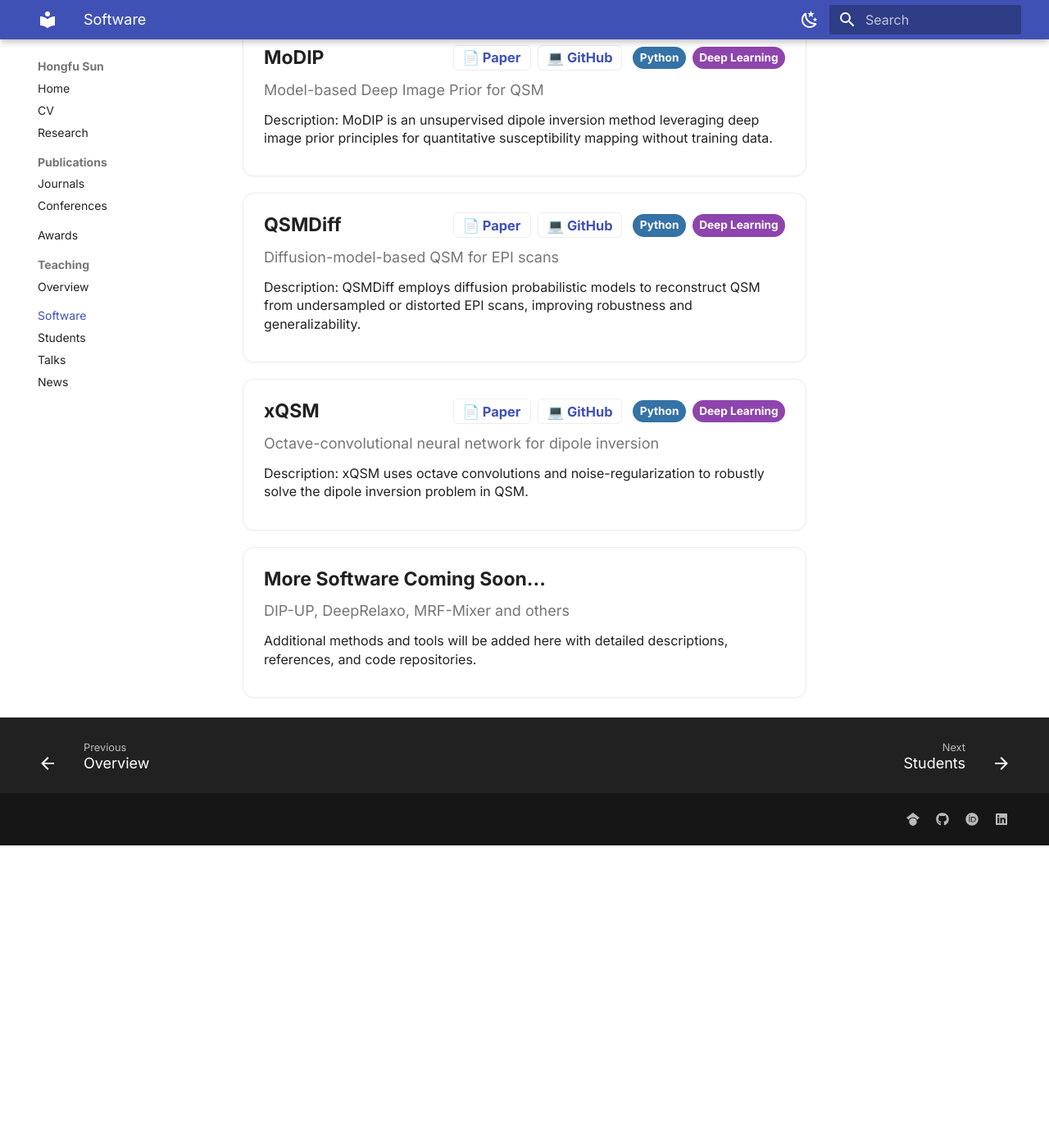
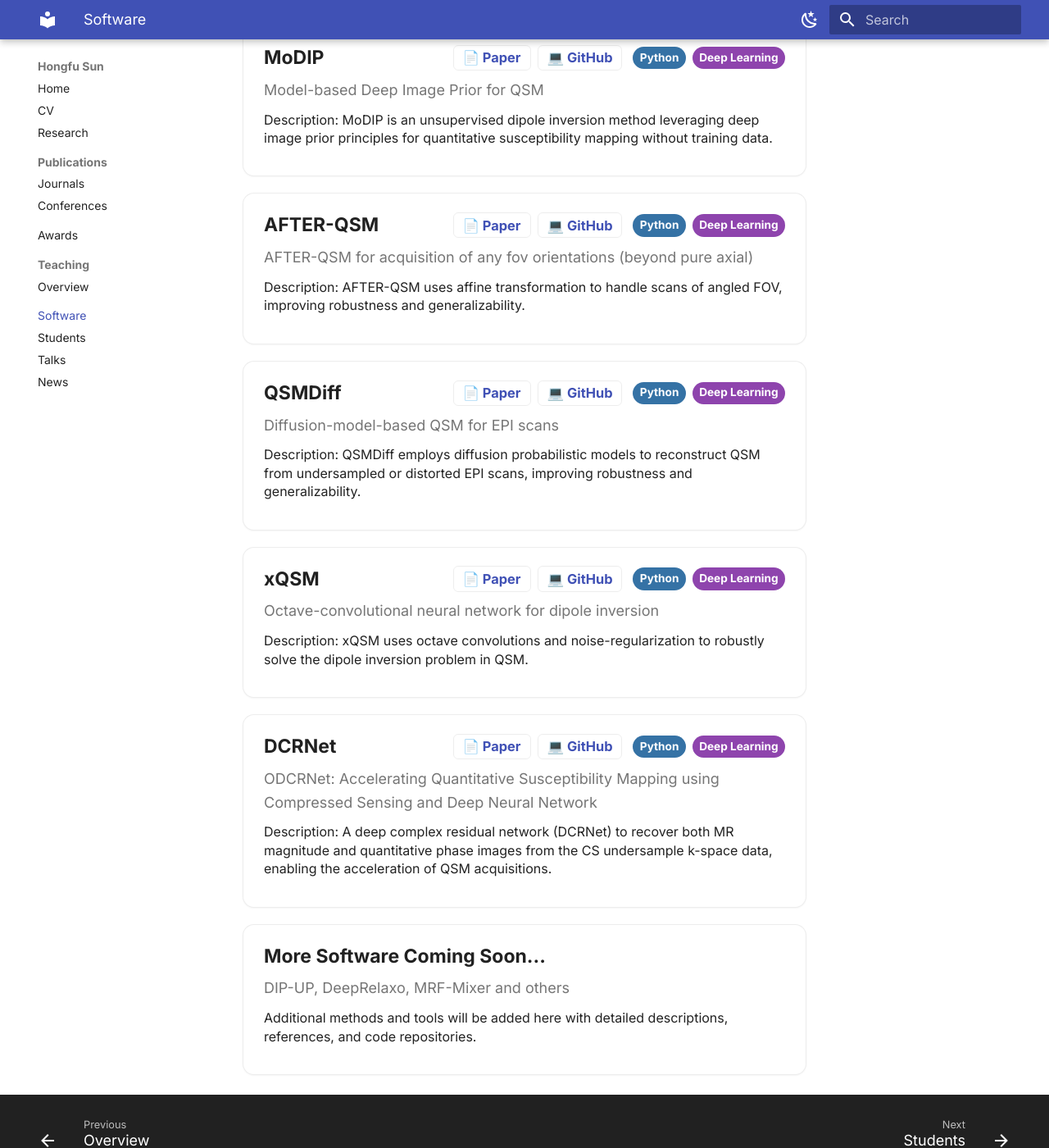
Before and after one commit to sunhongfu/sunhongfu.github.io, an MkDocs documentation site: the page built from docs/software.md, in a window 1280 px wide and 1400 px high, scrolled down 966 px. Shown: the whole window at 82% size. Built offline with MkDocs 1.6.1 and Material for MkDocs 9.7.7, drawn with Linux system fonts in a browser that asks for light colours; before the commit the page ends 1997 px from its top, so only the background shows below that.

Commit message:
update software

```diff
--- a/docs/software.md
+++ b/docs/software.md
@@ -7,7 +7,7 @@
       <div class="software-title">RESHARP</div>
       <div class="software-actions">
         <a class="software-btn action" href="https://doi.org/10.1002/mrm.24765" target="_blank" rel="noopener">📄 Paper</a>
-        <a class="software-btn action" href="#" target="_blank" rel="noopener">💻 GitHub</a>
+        <a class="software-btn action" href="https://github.com/sunhongfu/QSM/blob/master/background_field_removal/resharp.m" target="_blank" rel="noopener">💻 GitHub</a>
         <span class="software-tag matlab">MATLAB</span>
       </div>
     </div>
@@ -19,8 +19,8 @@
     <div class="software-header">
       <div class="software-title">POEM</div>
       <div class="software-actions">
-        <a class="software-btn action" href="#" target="_blank" rel="noopener">📄 Paper</a>
-        <a class="software-btn action" href="#" target="_blank" rel="noopener">💻 GitHub</a>
+        <a class="software-btn action" href="https://doi.org/10.1109/WACV61041.2025.00018" target="_blank" rel="noopener">📄 Paper</a>
+        <a class="software-btn action" href="https://github.com/sunhongfu/QSM/blob/master/coil_combination/poem.m" target="_blank" rel="noopener">💻 GitHub</a>
         <span class="software-tag matlab">MATLAB</span>
       </div>
     </div>
@@ -32,8 +32,8 @@
     <div class="software-header">
       <div class="software-title">iQSM</div>
       <div class="software-actions">
-        <a class="software-btn action" href="#" target="_blank" rel="noopener">📄 Paper</a>
-        <a class="software-btn action" href="#" target="_blank" rel="noopener">💻 GitHub</a>
+        <a class="software-btn action" href="https://doi.org/10.1016/j.neuroimage.2022.119410" target="_blank" rel="noopener">📄 Paper</a>
+        <a class="software-btn action" href="https://github.com/sunhongfu/deepMRI/tree/master/iQSM" target="_blank" rel="noopener">💻 GitHub</a>
         <span class="software-tag python">Python</span>
         <span class="software-tag dl">Deep Learning</span>
       </div>
@@ -46,8 +46,8 @@
     <div class="software-header">
       <div class="software-title">iQSM+</div>
       <div class="software-actions">
-        <a class="software-btn action" href="#" target="_blank" rel="noopener">📄 Paper</a>
-        <a class="software-btn action" href="#" target="_blank" rel="noopener">💻 GitHub</a>
+        <a class="software-btn action" href="https://doi.org/10.1016/j.media.2024.103160" target="_blank" rel="noopener">📄 Paper</a>
+        <a class="software-btn action" href="https://github.com/sunhongfu/deepMRI/tree/master/iQSM_Plus" target="_blank" rel="noopener">💻 GitHub</a>
         <span class="software-tag python">Python</span>
         <span class="software-tag dl">Deep Learning</span>
       </div>
@@ -60,14 +60,28 @@
     <div class="software-header">
       <div class="software-title">MoDIP</div>
       <div class="software-actions">
-        <a class="software-btn action" href="#" target="_blank" rel="noopener">📄 Paper</a>
-        <a class="software-btn action" href="#" target="_blank" rel="noopener">💻 GitHub</a>
+        <a class="software-btn action" href="https://doi.org/10.1016/j.neuroimage.2024.120583" target="_blank" rel="noopener">📄 Paper</a>
+        <a class="software-btn action" href="https://github.com/sunhongfu/deepMRI/tree/master/MoDIP" target="_blank" rel="noopener">💻 GitHub</a>
         <span class="software-tag python">Python</span>
         <span class="software-tag dl">Deep Learning</span>
       </div>
     </div>
     <div class="software-authors">Model-based Deep Image Prior for QSM</div>
     <div class="software-venue">Description: MoDIP is an unsupervised dipole inversion method leveraging deep image prior principles for quantitative susceptibility mapping without training data.</div>
+  </div>
+
+  <div class="software-card">
+    <div class="software-header">
+      <div class="software-title">AFTER-QSM</div>
+      <div class="software-actions">
+        <a class="software-btn action" href="https://doi.org/10.1016/j.neuroimage.2022.119842" target="_blank" rel="noopener">📄 Paper</a>
+        <a class="software-btn action" href="https://github.com/sunhongfu/deepMRI/tree/master/AFTER-QSM" target="_blank" rel="noopener">💻 GitHub</a>
+        <span class="software-tag python">Python</span>
+        <span class="software-tag dl">Deep Learning</span>
+      </div>
+    </div>
+    <div class="software-authors">AFTER-QSM for acquisition of any fov orientations (beyond pure axial) </div>
+    <div class="software-venue">Description: AFTER-QSM uses affine transformation to handle scans of angled FOV, improving robustness and generalizability.</div>
   </div>
 
   <div class="software-card">
@@ -88,14 +102,28 @@
     <div class="software-header">
       <div class="software-title">xQSM</div>
       <div class="software-actions">
-        <a class="software-btn action" href="#" target="_blank" rel="noopener">📄 Paper</a>
-        <a class="software-btn action" href="#" target="_blank" rel="noopener">💻 GitHub</a>
+        <a class="software-btn action" href="https://doi.org/10.1002/nbm.4461" target="_blank" rel="noopener">📄 Paper</a>
+        <a class="software-btn action" href="https://github.com/sunhongfu/deepMRI/tree/master/xQSM" target="_blank" rel="noopener">💻 GitHub</a>
         <span class="software-tag python">Python</span>
         <span class="software-tag dl">Deep Learning</span>
       </div>
     </div>
     <div class="software-authors">Octave-convolutional neural network for dipole inversion</div>
     <div class="software-venue">Description: xQSM uses octave convolutions and noise-regularization to robustly solve the dipole inversion problem in QSM.</div>
+  </div>
+
+  <div class="software-card">
+    <div class="software-header">
+      <div class="software-title">DCRNet</div>
+      <div class="software-actions">
+        <a class="software-btn action" href="https://doi.org/10.1016/j.neuroimage.2021.118404" target="_blank" rel="noopener">📄 Paper</a>
+        <a class="software-btn action" href="https://github.com/sunhongfu/deepMRI/tree/master/DCRNet" target="_blank" rel="noopener">💻 GitHub</a>
+        <span class="software-tag python">Python</span>
+        <span class="software-tag dl">Deep Learning</span>
+      </div>
+    </div>
+    <div class="software-authors">ODCRNet: Accelerating Quantitative Susceptibility Mapping using Compressed Sensing and Deep Neural Network</div>
+    <div class="software-venue">Description: A deep complex residual network (DCRNet) to recover both MR magnitude and quantitative phase images from the CS undersample k-space data, enabling the acceleration of QSM acquisitions.</div>
   </div>
 
   <div class="software-card">
```
